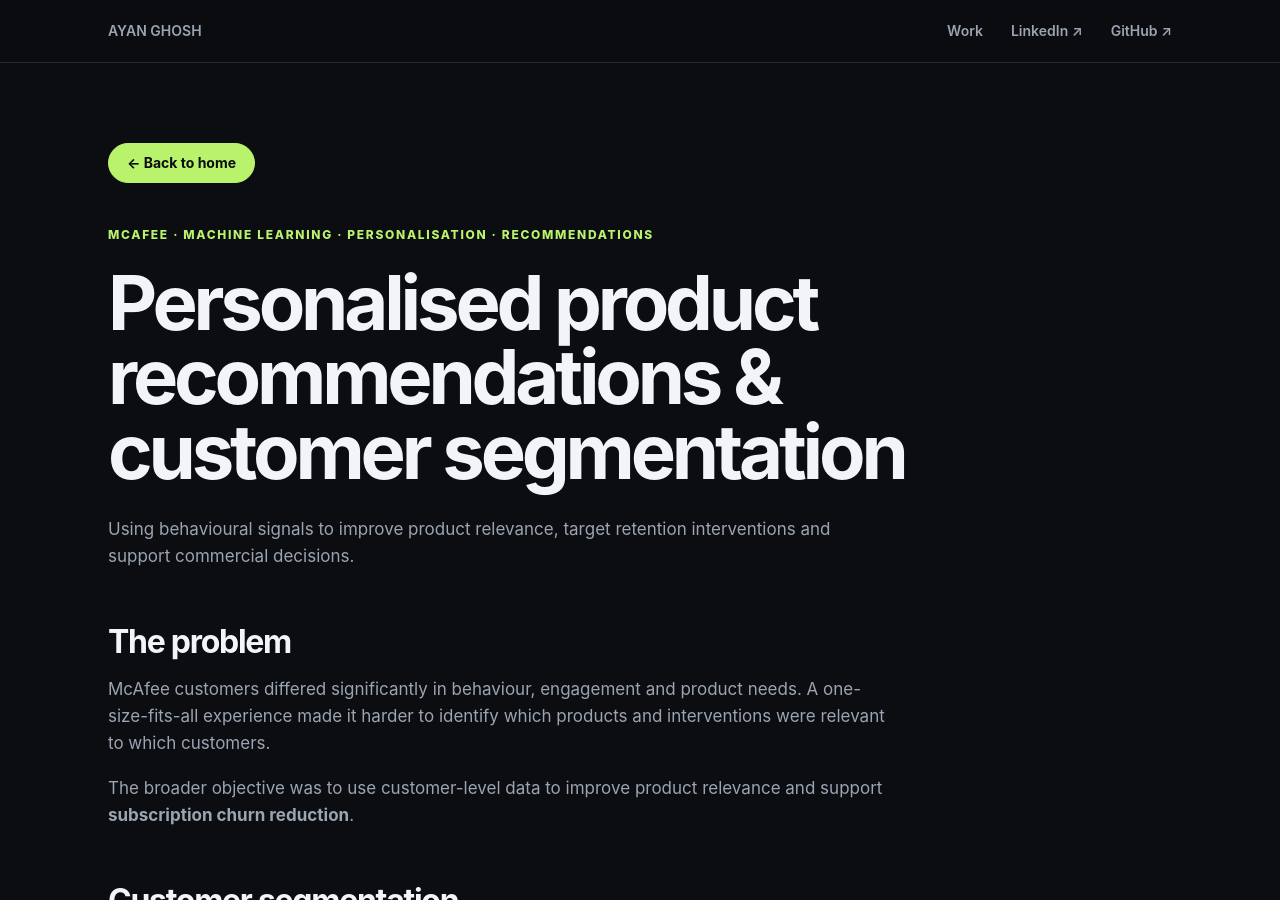
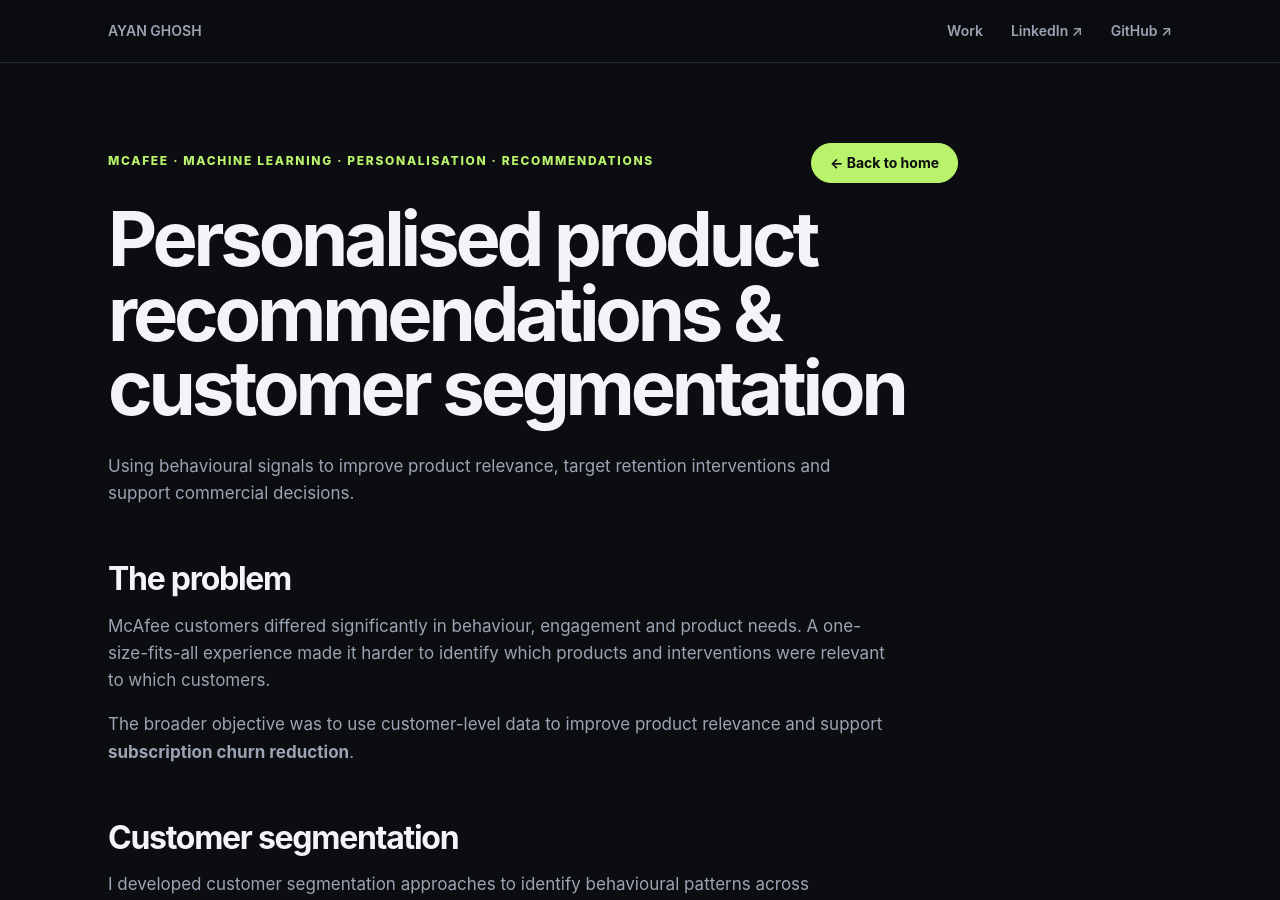
Before and after one commit to ayan-ghosh103/ayan-ghosh103.github.io, a Jekyll site: the page built from work/mcafee-personalisation.md, in a window 1280 px wide and 900 px high. Built offline with Jekyll 4.4.1, drawn with Linux system fonts in a browser that asks for light colours.

Commit message:
Place back home control in case study header

```diff
--- a/work/mcafee-personalisation.md
+++ b/work/mcafee-personalisation.md
@@ -4,8 +4,7 @@ permalink: /work/mcafee-personalisation/
 title: McAfee Personalisation & Recommendation Systems
 ---
 <section class="case-page">
-  <a class="button primary back-home" href="/">← Back to home</a>
-  <div class="eyebrow">MCAFEE · MACHINE LEARNING · PERSONALISATION · RECOMMENDATIONS</div>
+  <div class="case-header"><div class="eyebrow">MCAFEE · MACHINE LEARNING · PERSONALISATION · RECOMMENDATIONS</div><a class="button primary back-home" href="/">← Back to home</a></div>
   <h1>Personalised product recommendations & customer segmentation</h1>
   <p class="case-lead">Using behavioural signals to improve product relevance, target retention interventions and support commercial decisions.</p>
 
```
